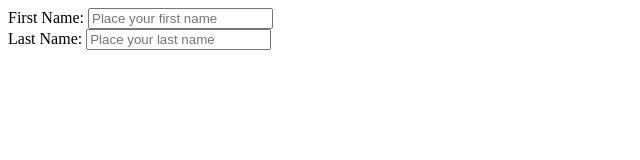
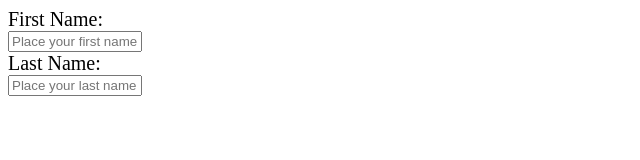
Before and after one commit to jrsswish/Survey, a website: page templates/index.html in a window 1280 px wide. Shown: the whole page, without its empty margins (0-640 px from the left). Drawn offline with Linux system fonts and the light colour scheme.

Commit message:
Update index.html

```diff
--- a/templates/index.html
+++ b/templates/index.html
@@ -21,5 +21,13 @@
 </html>
 
 <style>
-
+  #form label {
+    display:block;
+    font-size: 20px;
+  }
+  #form input{
+    display: block;
+    width: 10%;
+    height: 20%;
+  }
 </style>
```
